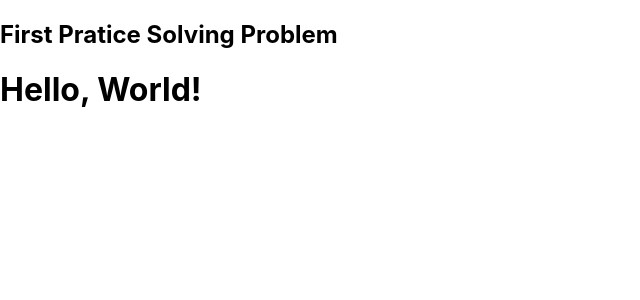
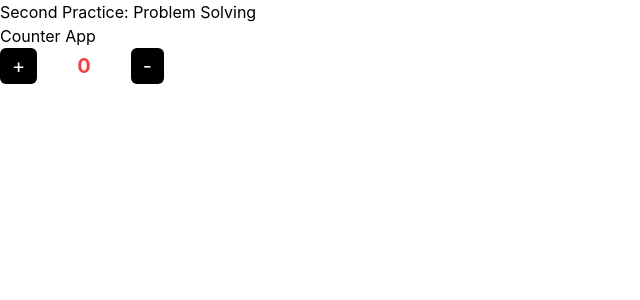
Before and after one commit to samirzjadhav/react-problem-solving, a React (Create React App) app: page / in a window 1280 px wide. Shown: the top 300 px of the page, without its empty margins (0-640 px from the left). Built offline with nearby package versions, Linux system fonts and the light colour scheme.

Commit message:
solve second problem of react js

```diff
--- a/package.json
+++ b/package.json
@@ -31,5 +31,8 @@
       "last 1 firefox version",
       "last 1 safari version"
     ]
+  },
+  "devDependencies": {
+    "tailwindcss": "^3.4.17"
   }
 }
--- a/src/App.js
+++ b/src/App.js
@@ -1,10 +1,12 @@
 import React from "react";
 import Problem1 from "./BeginnerProblem/Problem1";
+import Problem2 from "./BeginnerProblem/Problem2";
 
 function App() {
   return (
     <div className="App">
-      <Problem1 />
+      {/* <Problem1 /> */}
+      <Problem2 />
     </div>
   );
 }
--- a/src/BeginnerProblem/Problem1.js
+++ b/src/BeginnerProblem/Problem1.js
@@ -3,7 +3,7 @@ import React from "react";
 const Problem1 = () => {
   return (
     <div>
-      <h2>First Pratice Solving Problem</h2>
+      <h2>First Practice: Problem Solving</h2>
       {/* “Hello World” Component: Start with the basics. Create a simple React component that renders “Hello, World!”*/}
       <h1>Hello, World!</h1>
     </div>
--- /dev/null
+++ b/src/BeginnerProblem/Problem2.js
@@ -0,0 +1,38 @@
+import React from "react";
+import { useState } from "react";
+
+const Problem2 = () => {
+  const [count, setCount] = useState(0);
+
+  const increment = () => {
+    setCount(count + 1);
+  };
+
+  const decrement = () => {
+    setCount(count - 1);
+  };
+  return (
+    <div>
+      <h2>Second Practice: Problem Solving</h2>
+      {/* Counter App: Build a counter application with buttons to increment and decrement the count. */}
+      <h2>Counter App</h2>
+      <div className="flex items-center gap-10">
+        <button
+          className="Increment px-3 py-1 bg-black rounded-md text-xl text-white"
+          onClick={increment}
+        >
+          +
+        </button>
+        <h2 className="text-red-500 font-bold text-xl">{count}</h2>
+        <button
+          className="decrement px-3 py-1 bg-black rounded-md text-xl text-white"
+          onClick={decrement}
+        >
+          -
+        </button>
+      </div>
+    </div>
+  );
+};
+
+export default Problem2;
--- /dev/null
+++ b/tailwind.config.js
@@ -0,0 +1,8 @@
+/** @type {import('tailwindcss').Config} */
+module.exports = {
+  content: ["./src/**/*.{js,jsx,ts,tsx}"],
+  theme: {
+    extend: {},
+  },
+  plugins: [],
+};
```
Also changed, not shown: src/index.css (+6 -3 lines), 1 other file (tests, documents, lock files or other folders).
